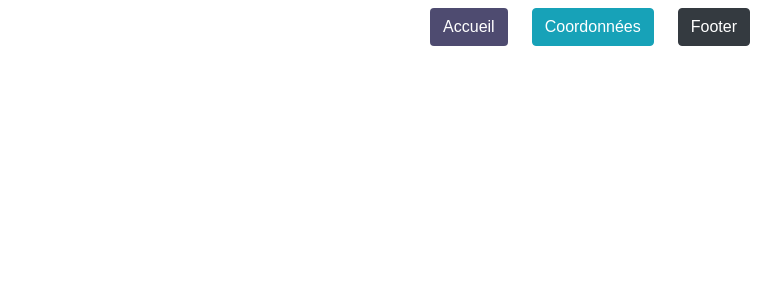
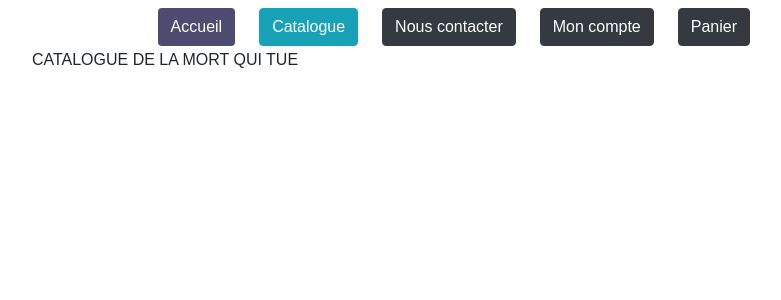
Before and after one commit to naptracks/CakeMania, a React (Create React App) app: page /products in a window 1280 px wide. Shown: the top 300 px of the page, without its empty margins (475-1256 px from the left). Built offline with nearby package versions, Linux system fonts and the light colour scheme; a web font is replaced by a local one.

Commit message:
Implement Components in NavBar

```diff
--- a/src/App.js
+++ b/src/App.js
@@ -2,8 +2,11 @@ import React, { Component } from 'react';
 import { BrowserRouter, Route, Link } from "react-router-dom";
 import './App.css';
 import Homepage from './component/Homepage';
-import Coordonnees from './component/Coordonnees';
-import Footer from './component/Footer';
+
+import Catalogue from './component/catalogue/Catalogue';
+import ContactUs from './component/nouscontacter/ContactUs';
+import Account from './component/moncompte/Account';
+import Panier from './component/panier/Panier';
 
 class App extends Component {
   render() {
@@ -12,8 +15,10 @@ class App extends Component {
         <div>
         <BrowserRouter>
           <Route exact path="/" component={Homepage} />
-          <Route path="/coordonnees" component={Coordonnees} />
-          <Route path="/footer" component={Footer} />
+          <Route path="/products" component={Catalogue} />
+          <Route path="/contact" component={ContactUs} />
+          <Route path="/account" component={Account} />
+          <Route path="/basket" component={Panier} />
         <div className="container-fluid">
           <nav className="navbar navbar-expand-lg navbar-light bg-transparent fixed-top">
             <div className="container-fluid">
@@ -26,8 +31,10 @@ class App extends Component {
 
                 <ul className="nav navbar-nav ml-auto">
                   <li className="nav-item pr-4"><Link to="/"><button type="button" className="btn btn-primary">Accueil</button></Link></li>
-                  <li className="nav-item pr-4"><Link to="/coordonnees"><button type="button" className="btn btn-info">Coordonnées</button></Link></li>
-                  <li className="nav-item pr-4"><Link to="/footer"><button type="button" className="btn btn-dark">Footer</button></Link></li>
+                  <li className="nav-item pr-4"><Link to="/products"><button type="button" className="btn btn-info">Catalogue</button></Link></li>
+                  <li className="nav-item pr-4"><Link to="/contact"><button type="button" className="btn btn-dark">Nous contacter</button></Link></li>
+                  <li className="nav-item pr-4"><Link to="/account"><button type="button" className="btn btn-dark">Mon compte</button></Link></li>
+                  <li className="nav-item pr-4"><Link to="/basket"><button type="button" className="btn btn-dark">Panier</button></Link></li>
                 </ul>
               </div>
               </div>
--- a/src/component/Footer.js
+++ b/src/component/Footer.js
@@ -8,7 +8,7 @@ class Footer extends Component {
                     <div className="container-fluid text-center text-md-left">
                         <div className="row">
                             <div className="col-sm">
-                                &copy; Copyright Website by <a href="http://www.linkedin.com/in/joris-lefait-79b7646b">Joris LEFAIT</a> - [Réalisé le 09/04/2019]
+                                &copy; Copyright Website by Team Cake - [Réalisé le 20/04/2019]
                         </div>
                         </div>
                     </div>
--- /dev/null
+++ b/src/component/catalogue/Catalogue.js
@@ -0,0 +1,13 @@
+import React, { Component } from 'react';
+
+class Catalogue extends Component {
+    render() {
+        return (
+            <div className="mt-5">
+                CATALOGUE DE LA MORT QUI TUE
+            </div>
+        );
+    }
+}
+
+export default Catalogue;
--- /dev/null
+++ b/src/component/moncompte/Account.js
@@ -0,0 +1,13 @@
+import React, { Component } from 'react';
+
+class Account extends Component {
+    render() {
+        return (
+            <div className="mt-5">
+                Gestion de compte
+            </div>
+        );
+    }
+}
+
+export default Account;
--- /dev/null
+++ b/src/component/nouscontacter/ContactUs.js
@@ -0,0 +1,13 @@
+import React, { Component } from 'react';
+
+class ContactUs extends Component {
+    render() {
+        return (
+            <div className="mt-5">
+                T'as pas un 06 ??
+            </div>
+        );
+    }
+}
+
+export default ContactUs;
--- /dev/null
+++ b/src/component/panier/Panier.js
@@ -0,0 +1,13 @@
+import React, { Component } from 'react';
+
+class Panier extends Component {
+    render() {
+        return (
+            <div className="mt-5">
+                Gestion du panier
+            </div>
+        );
+    }
+}
+
+export default Panier;
```
